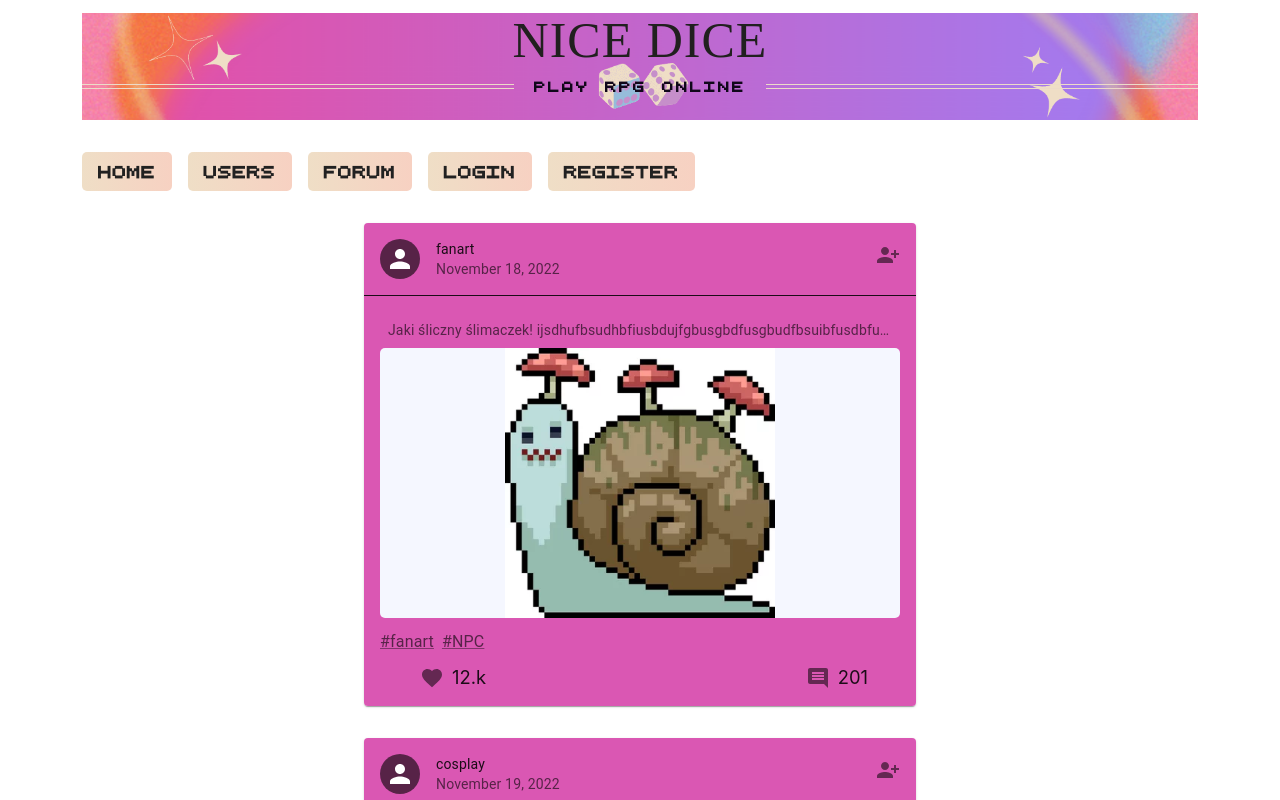
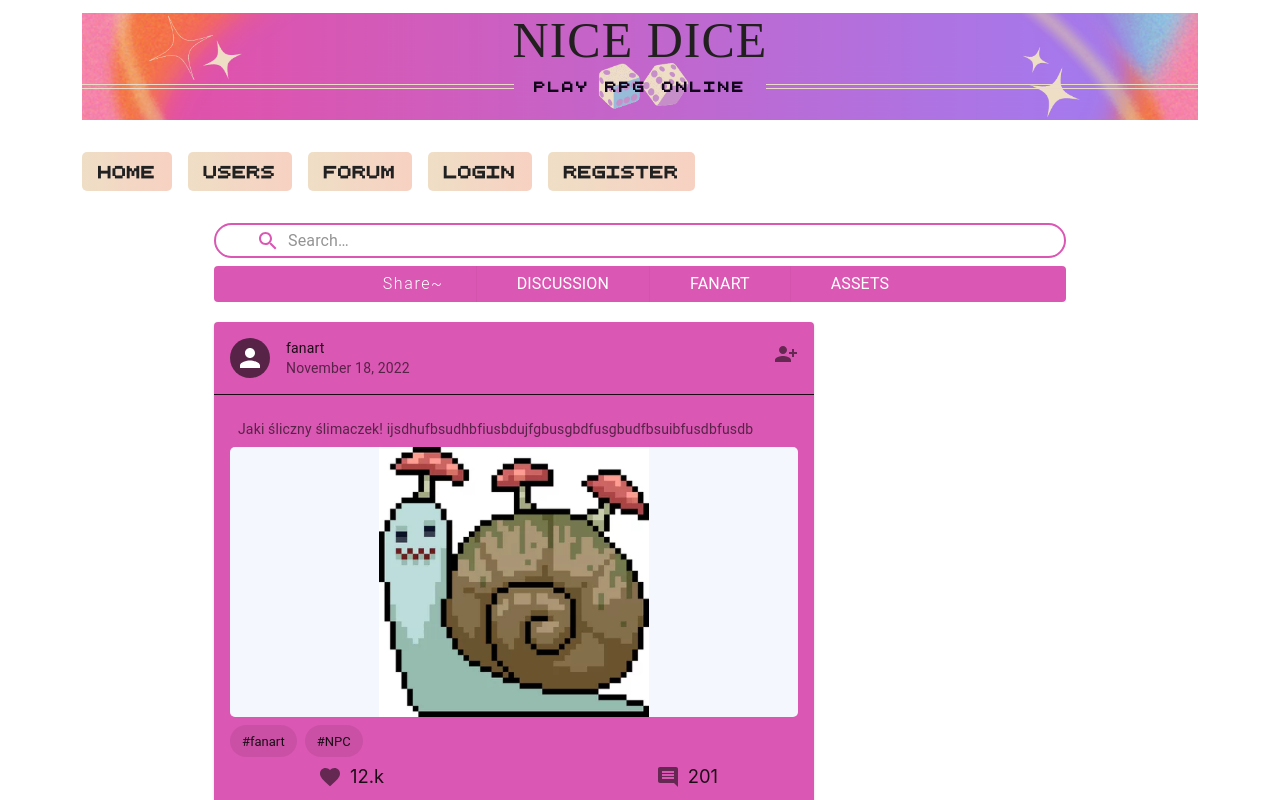
Before and after one commit to Ignok/RPGOnline_React, a React (Create React App) app: page /forum in a window 1280 px wide. Shown: the top 800 px of the page. Built offline with nearby package versions, Linux system fonts and the light colour scheme.

Commit message:
Added searchbar and share-bar

```diff
--- /dev/null
+++ b/src/components/forum/forumMenu.js
@@ -0,0 +1,57 @@
+import * as React from "react";
+import { styled, Stack } from "@mui/system";
+import Button, { ButtonProps } from "@mui/material/Button";
+import Typography from "@mui/material/Typography";
+import Box from "@mui/material/Box";
+import AppBar from "@mui/material/AppBar";
+import Divider from "@mui/material/Divider";
+
+import "../../App.css";
+
+const pages = ["Discussion", "Fanart", "Assets"];
+
+const ColorButton = styled(Button)((theme) => ({
+  color: "white",
+  "&:hover": {
+    color: "#f37653",
+  },
+}));
+
+export default function ResponsiveStack() {
+  return (
+    <Box sx={{ mb: 2.5 }}>
+      <Box
+        position="static"
+        sx={{ bgcolor: "#da57b3", borderRadius: 1, boxShadow: 0 }}
+      >
+        <Stack
+          direction="row"
+          justifyContent="center"
+          alignItems="center"
+          spacing={4}
+          sx={{ bgColor: "#da57b3" }}
+          divider={<Divider orientation="vertical" flexItem />}
+        >
+          <Typography
+            color="inherit"
+            component="div"
+            sx={{
+              letterSpacing: ".1rem",
+              color: "white",
+              textDecoration: "none",
+              fontWeight: "light",
+              fontSize: "medium",
+            }}
+          >
+            Share~
+          </Typography>
+          {pages.map((page) => (
+            <ColorButton>
+              <Typography textAlign="center">{page}</Typography>
+            </ColorButton>
+          ))}
+        </Stack>
+      </Box>
+    </Box>
+  );
+}
--- /dev/null
+++ b/src/components/forum/forumSearch.js
@@ -0,0 +1,65 @@
+import * as React from "react";
+
+import { styled } from "@mui/material/styles";
+import Box from "@mui/material/Box";
+import SearchIcon from "@mui/icons-material/Search";
+import InputBase from "@mui/material/InputBase";
+
+import "../../App.css";
+
+const Search = styled("div")(({ theme }) => ({
+  position: "relative",
+  borderRadius: theme.shape.borderRadius,
+  marginRight: theme.spacing(2),
+  marginLeft: 0,
+  width: "100%",
+  [theme.breakpoints.up("sm")]: {
+    marginLeft: theme.spacing(3),
+    width: "auto",
+  },
+}));
+
+const SearchIconWrapper = styled("div")(({ theme }) => ({
+  padding: theme.spacing(0, 2),
+  height: "100%",
+  position: "absolute",
+  pointerEvents: "none",
+  display: "flex",
+  alignItems: "center",
+  justifyContent: "center",
+}));
+
+const StyledInputBase = styled(InputBase)(({ theme }) => ({
+  color: "black",
+  "& .MuiInputBase-input": {
+    padding: theme.spacing(0.5, 1, 0.5, 1),
+    // vertical padding + font size from searchIcon
+    paddingLeft: `calc(1em + ${theme.spacing(4)})`,
+    transition: theme.transitions.create("width"),
+    width: "100%",
+  },
+}));
+
+export default function DenseAppBar() {
+  return (
+    <Box
+      sx={{
+        flexGrow: 1,
+        mb: 1,
+        border: 2,
+        borderRadius: "20px",
+        color: "var(--accent)",
+      }}
+    >
+      <Search>
+        <SearchIconWrapper>
+          <SearchIcon />
+        </SearchIconWrapper>
+        <StyledInputBase
+          placeholder="Search…"
+          inputProps={{ "aria-label": "search" }}
+        />
+      </Search>
+    </Box>
+  );
+}
--- a/src/components/post/postItem.js
+++ b/src/components/post/postItem.js
@@ -14,8 +14,8 @@ import { red } from "@mui/material/colors";
 import FavoriteIcon from "@mui/icons-material/Favorite";
 import CommentIcon from "@mui/icons-material/Comment";
 import { PersonAddAlt1 } from "@mui/icons-material";
-import { Link } from "@mui/material";
-import MoreVertIcon from "@mui/icons-material/MoreVert";
+import { Link, Chip } from "@mui/material";
+
 
 import "../../App.css";
 
@@ -67,29 +67,15 @@ export default function PostItem(props) {
       </CardContent>
       <CardActions sx={{ bgcolor: "var(--accent)", maxHeight: 10, pl: 2}}>
         {props.tag1 ? (
-          <Link
-            href="#"
-            variant="body2"
-            color="text.secondary"
-            fontSize="medium"
-          >
-            #{props.tag1}
-          </Link>
+          <Chip label={"#" + props.tag1} component="a" href="#" clickable />
         ) : null}
         {props.tag2 ? (
-          <Link
-            href="#"
-            variant="body2"
-            color="text.secondary"
-            fontSize="medium"
-          >
-            #{props.tag2}
-          </Link>
+          <Chip label={"#" + props.tag2} component="a" href="#" clickable />
         ) : null}
       </CardActions>
       <CardActions
         disableSpacing
-        sx={{ bgcolor: "var(--accent)", justifyContent: "center", px: 6 }}
+        sx={{ bgcolor: "var(--accent)", justifyContent: "right", px: 12 }}
       >
         <IconButton aria-label="add to favorites">
           <FavoriteIcon />
--- a/src/components/post/posts.js
+++ b/src/components/post/posts.js
@@ -1,5 +1,8 @@
 import React from "react";
 import PostItem from "./postItem";
+
+import ForumSearch from "../forum/forumSearch";
+import ForumMenu from "../forum/forumMenu";
 
 import src1 from "../../helpers/pictures/test-img.jpg";
 import src2 from "../../helpers/pictures/test-img-3.jpg";
@@ -9,9 +12,16 @@ import { Container, Stack } from "@mui/material";
 
 export default function Posts() {
   return (
-    <Container maxWidth="sm" sx={{ pb: 5 }}>
+    <Container maxWidth="md" sx={{ pb: 5 }}>
+      <ForumSearch />
+      <ForumMenu />
+
       {/* inside we pass the actual post component */}
-      <Stack spacing={4}>
+      <Stack
+        spacing={3}
+        direction="column"
+        justifyContent="center"
+      >
         <PostItem
           avatarSrc=""
           avatarAlt="julec"
```
